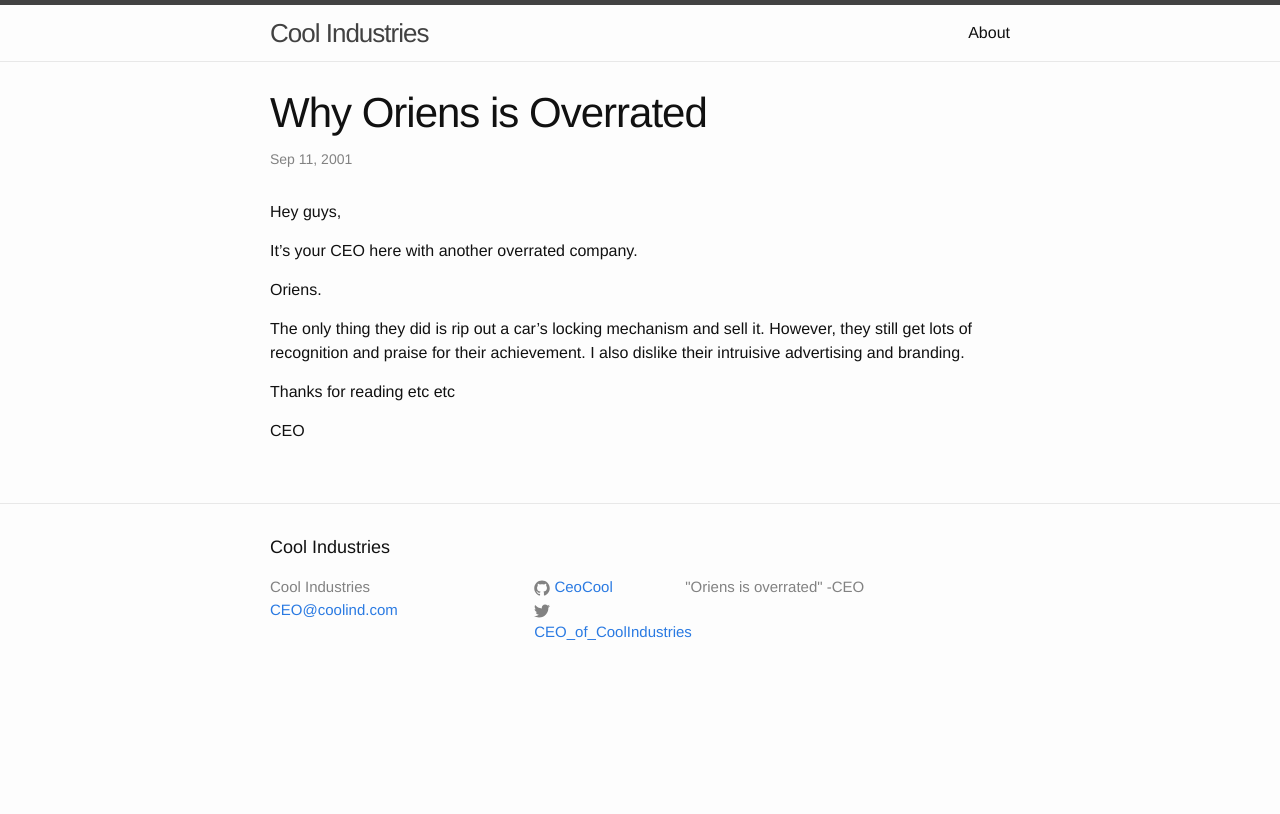
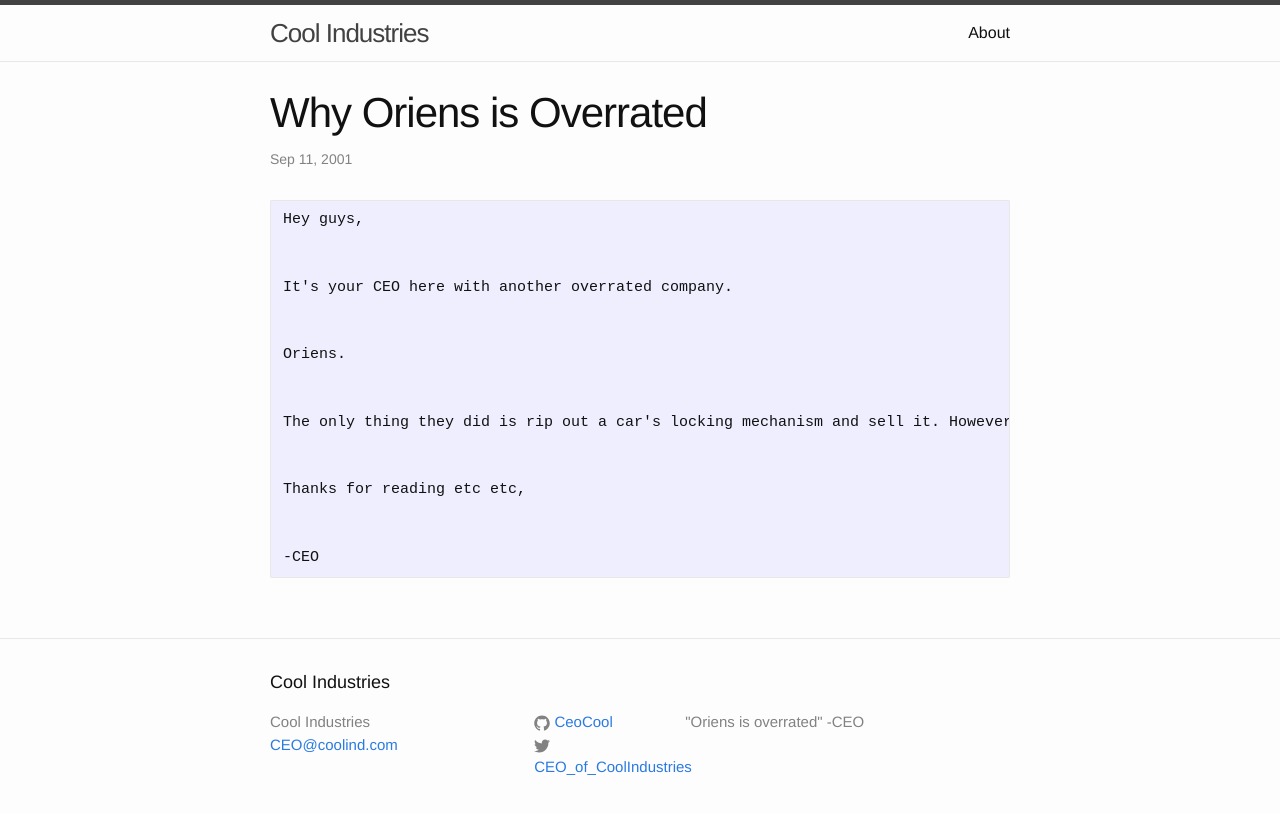
Before and after one commit to greatpersongreatjob/greatpersongreatjob.github.io, a Jekyll site: the page built from _posts/2016-05-20-welcome-to-jekyll.markdown, in a window 1280 px wide. Shown: the top 814 px of the page. Built offline with Jekyll 4.4.1, drawn with Linux system fonts in a browser that asks for light colours.

```diff
--- a/_posts/2016-05-20-welcome-to-jekyll.markdown
+++ b/_posts/2016-05-20-welcome-to-jekyll.markdown
@@ -4,19 +4,19 @@ title:  "Why Oriens is Overrated"
 date:   2001-09-11 10:50:26 -0400
 categories: Overrated Companies
 ---
-Hey guys,
+	Hey guys,
 
 
-It's your CEO here with another overrated company.
+	It's your CEO here with another overrated company.
 
 
-Oriens.
+	Oriens.
 
 
-The only thing they did is rip out a car's locking mechanism and sell it. However, they still get lots of recognition and praise for their achievement. I also dislike their intruisive advertising and branding.
+	The only thing they did is rip out a car's locking mechanism and sell it. However, they still get lots of recognition and praise for their achievement. I also dislike their intruisive advertising and branding.
 
 
-Thanks for reading etc etc
+	Thanks for reading etc etc,
 
 
-CEO
+	-CEO
```
